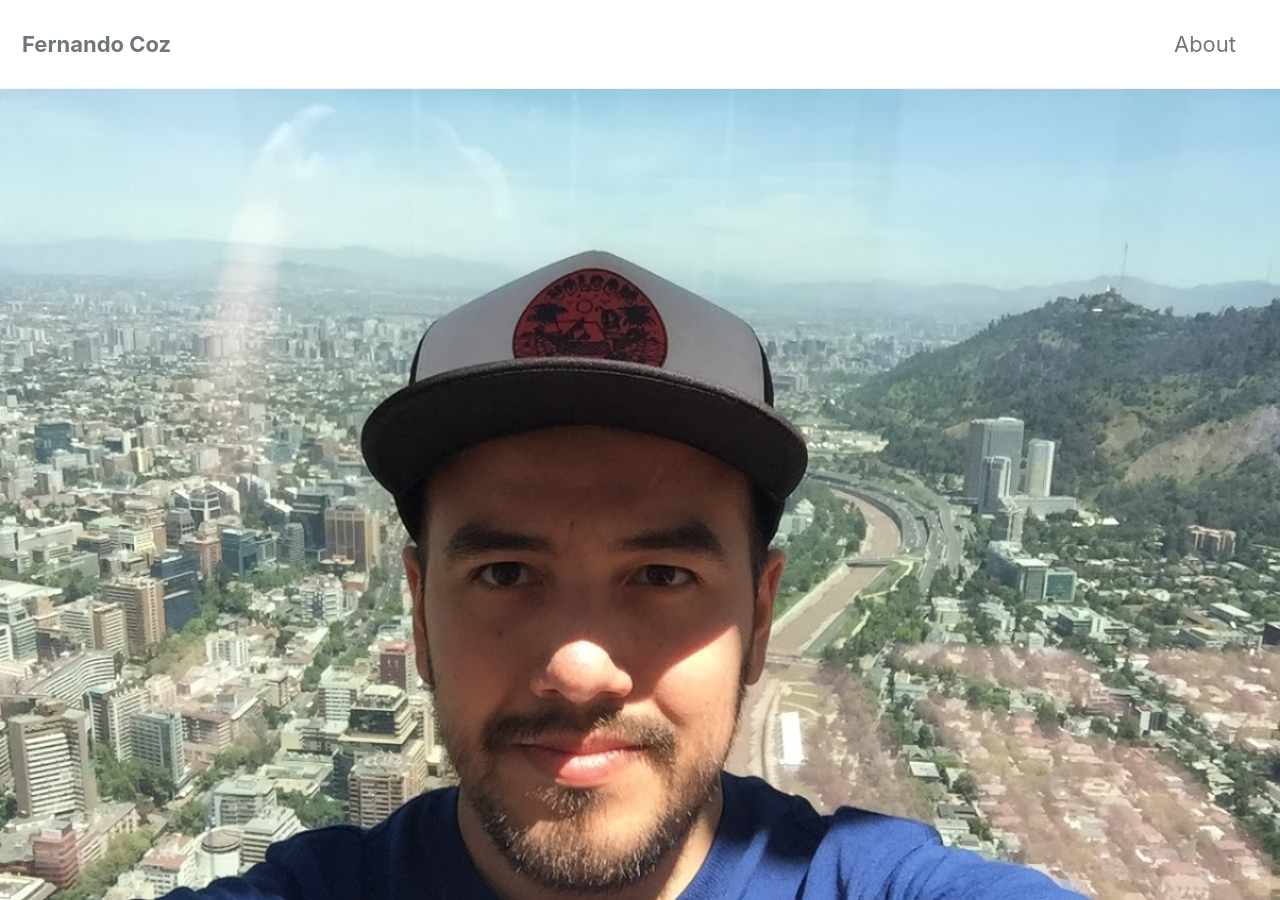
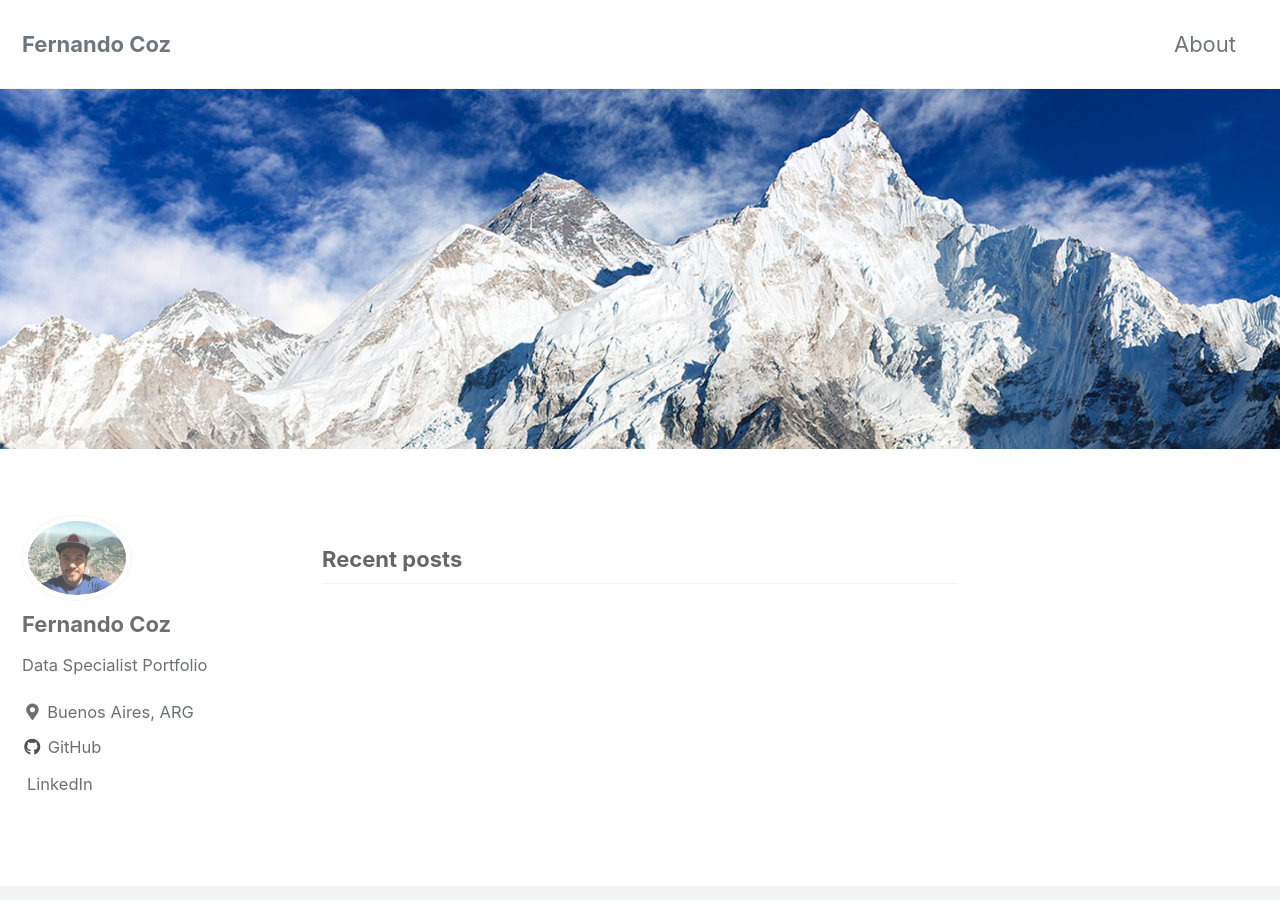
Before and after one commit to ferdcoz/ferdcoz.github.io, a Jekyll site: the page built from index.html, in a window 1280 px wide and 900 px high. Built offline with Jekyll 4.4.1, drawn with Linux system fonts in a browser that asks for light colours; cached includes are drawn as plain includes; the list of posts is cut into pages by our own code.

Commit message:
Fixing photo extensions and including archives

```diff
--- a/_config.yml
+++ b/_config.yml
@@ -94,7 +94,7 @@ analytics:
 # Site Author
 author:
   name             : "Fernando Coz"
-  avatar           : "/images/bio-photo.jpg" #path of avatar image, e.g. "/assets/images/bio-photo.jpg"
+  avatar           : "/images/bio-photo.JPG" #path of avatar image, e.g. "/assets/images/bio-photo.jpg"
   bio              : "Data Specialist Portfolio"
   location         : "Buenos Aires, ARG"
   email            :
--- a/index.html
+++ b/index.html
@@ -2,5 +2,5 @@
 layout: home
 author_profile: true
 header:
-    image: "images/bio-photo.JPG"
+    image: "images/index-banner.jpg"
 ---
```
Also changed, not shown: images/index-banner.jpg (added).
